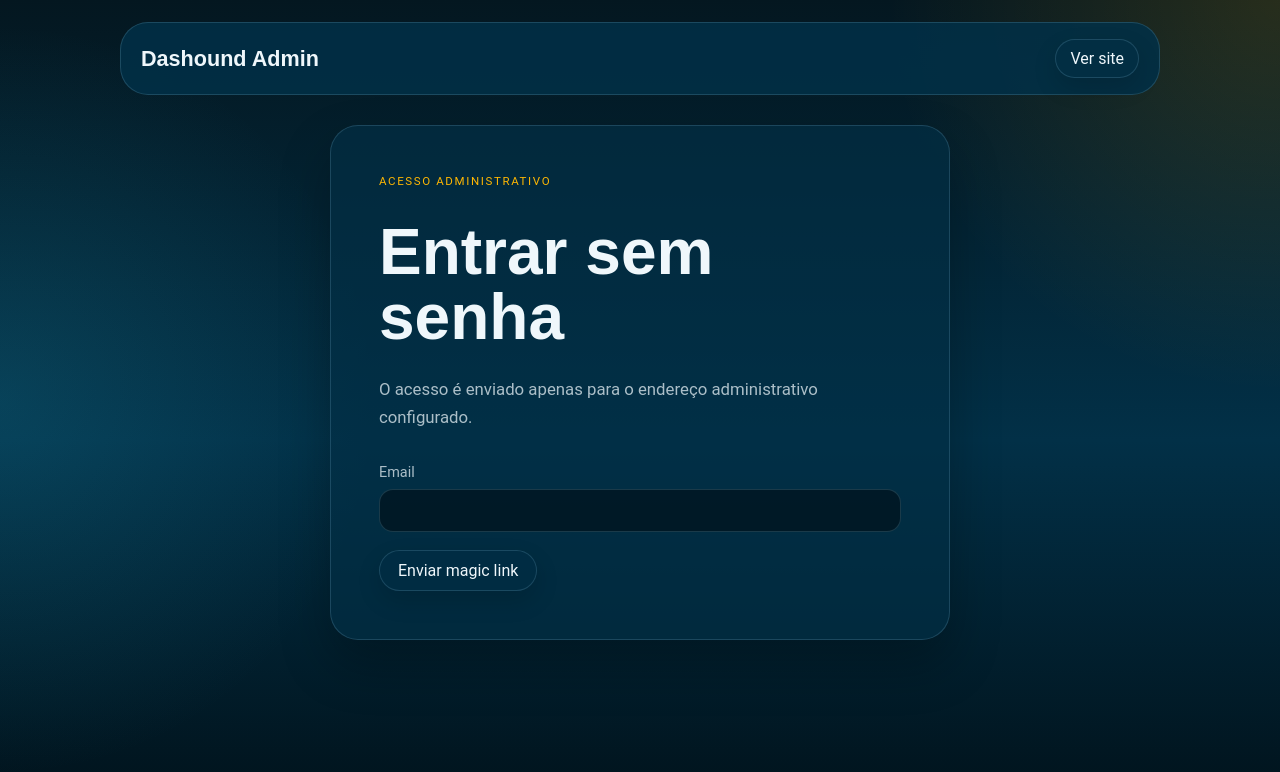
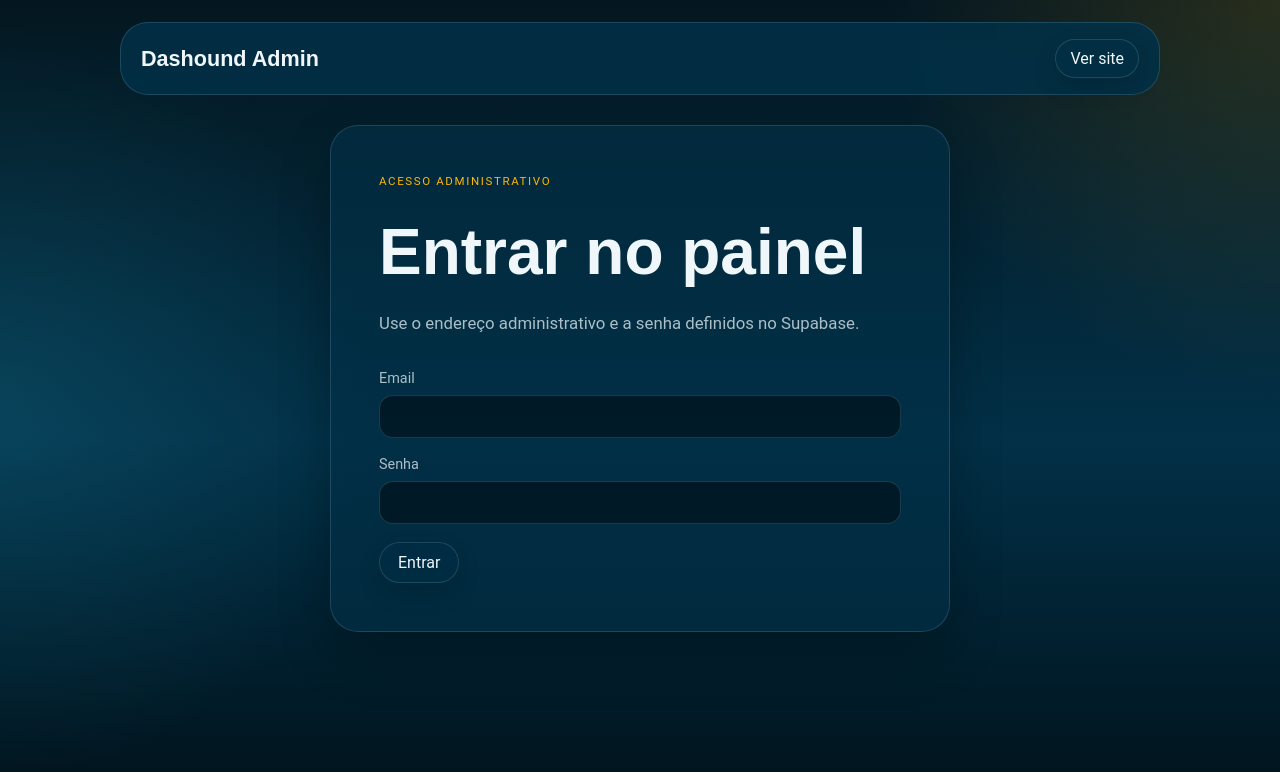
Before and after one commit to TRIbuto2020/Dashound, a Next.js app: page /admin/login in a window 1280 px wide. Shown: the top 772 px of the page. Built offline with nearby package versions, Linux system fonts and the light colour scheme; no server answers; a web font is replaced by a local one.

Commit message:
Use password authentication for admin

```diff
--- a/app/admin/actions.ts
+++ b/app/admin/actions.ts
@@ -9,6 +9,7 @@ import { createSupabaseServerClient } from "@/src/lib/supabase/server";
 
 const loginSchema = z.object({
   email: z.email(),
+  password: z.string().min(8),
 });
 
 const pageSchema = z.object({
@@ -50,29 +51,28 @@ function ensureSupabaseConfiguration() {
   }
 }
 
-export async function requestMagicLink(formData: FormData) {
+export async function signIn(formData: FormData) {
   ensureSupabaseConfiguration();
-  const result = loginSchema.safeParse({ email: formData.get("email") });
+  const result = loginSchema.safeParse({
+    email: formData.get("email"),
+    password: formData.get("password"),
+  });
 
   if (!result.success || result.data.email !== serverEnvironment.ADMIN_EMAIL) {
     redirect("/admin/login?error=unauthorized");
   }
 
   const supabase = await createSupabaseServerClient();
-  const siteUrl = process.env.NEXT_PUBLIC_SITE_URL ?? "http://localhost:3000";
-  const { error } = await supabase.auth.signInWithOtp({
+  const { error } = await supabase.auth.signInWithPassword({
     email: result.data.email,
-    options: {
-      emailRedirectTo: `${siteUrl}/auth/confirm`,
-      shouldCreateUser: true,
-    },
+    password: result.data.password,
   });
 
   if (error) {
-    redirect("/admin/login?error=delivery");
+    redirect("/admin/login?error=credentials");
   }
 
-  redirect("/admin/login?sent=true");
+  redirect("/admin");
 }
 
 export async function signOut() {
--- a/app/admin/login/page.tsx
+++ b/app/admin/login/page.tsx
@@ -1,39 +1,48 @@
-import { requestMagicLink } from "@/app/admin/actions";
+import { signIn } from "@/app/admin/actions";
 import { hasSupabaseEnvironment } from "@/src/lib/env";
 
 type LoginPageProps = {
-  searchParams: Promise<{ sent?: string; error?: string }>;
+  searchParams: Promise<{ error?: string }>;
 };
 
 export default async function AdminLoginPage({ searchParams }: LoginPageProps) {
-  const { sent, error } = await searchParams;
+  const { error } = await searchParams;
 
   return (
     <section className="admin-panel admin-panel--narrow">
       <p className="admin-panel__eyebrow">Acesso administrativo</p>
-      <h1 className="admin-panel__title">Entrar sem senha</h1>
+      <h1 className="admin-panel__title">Entrar no painel</h1>
       <p className="admin-panel__text">
-        O acesso é enviado apenas para o endereço administrativo configurado.
+        Use o endereço administrativo e a senha definidos no Supabase.
       </p>
       {!hasSupabaseEnvironment ? (
-        <p className="admin-notice">Configure o Supabase antes de solicitar o link.</p>
+        <p className="admin-notice">Configure o Supabase antes de entrar.</p>
       ) : (
-        <form className="admin-form" action={requestMagicLink}>
+        <form className="admin-form" action={signIn}>
           <label className="admin-field">
             <span>Email</span>
             <input name="email" type="email" autoComplete="email" required />
           </label>
+          <label className="admin-field">
+            <span>Senha</span>
+            <input
+              name="password"
+              type="password"
+              autoComplete="current-password"
+              minLength={8}
+              required
+            />
+          </label>
           <button className="ui-button" type="submit">
-            Enviar magic link
+            Entrar
           </button>
         </form>
       )}
-      {sent && <p className="admin-notice">Confira sua caixa de entrada.</p>}
       {error === "unauthorized" && (
         <p className="admin-notice admin-notice--error">Esse endereço não está autorizado.</p>
       )}
-      {error === "delivery" && (
-        <p className="admin-notice admin-notice--error">Não foi possível enviar o link.</p>
+      {error === "credentials" && (
+        <p className="admin-notice admin-notice--error">Email ou senha inválidos.</p>
       )}
     </section>
   );
--- a/app/admin/page.tsx
+++ b/app/admin/page.tsx
@@ -48,7 +48,7 @@ export default async function AdminDashboardPage() {
         <p className="admin-panel__eyebrow">Área restrita</p>
         <h1 className="admin-panel__title">Entre para administrar a Dashound.</h1>
         <Link className="ui-button" href="/admin/login">
-          Solicitar link de acesso
+          Entrar no painel
         </Link>
       </section>
     );
```
Also changed, not shown: supabase/README.md.
